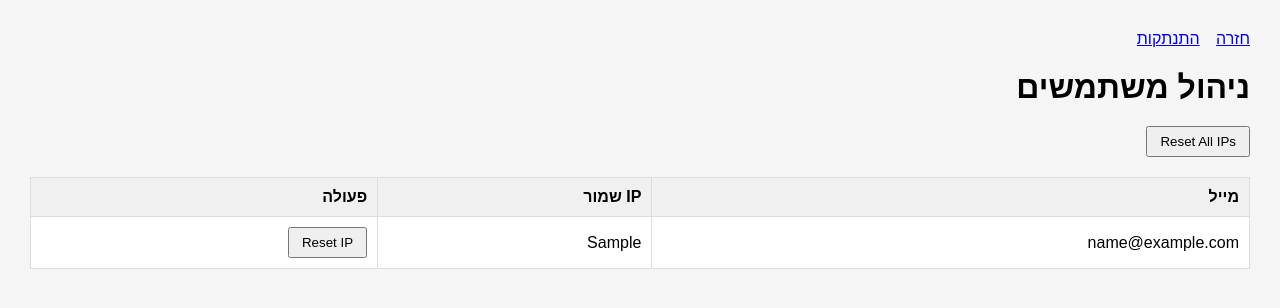
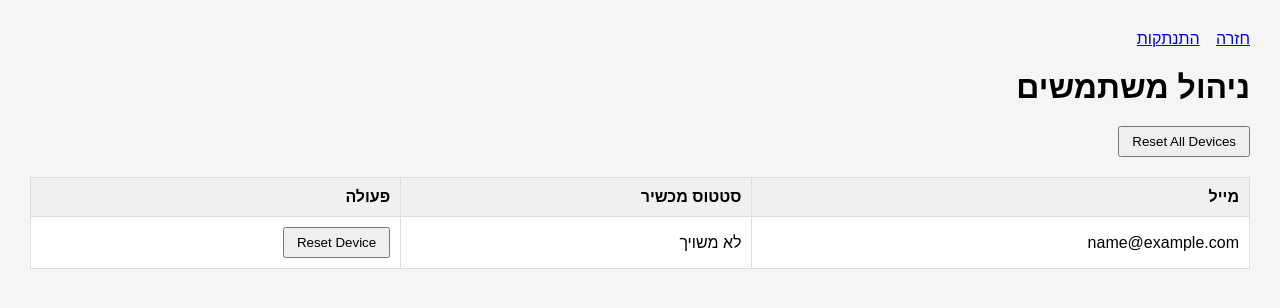
Before and after one commit to yh749770-beep/blokevideos, a Flask app: template templates/admin_users.html in a window 1280 px wide. Shown: the top 308 px of the page. Run offline with Flask 3, Linux system fonts and the light colour scheme; the template is opened without the code that fills it: most values are stand-ins (such as "Sample title", 1, 10 or a date in 2020); some libraries are stand-ins or nearby versions.

Commit message:
Update admin_users.html

```diff
--- a/templates/admin_users.html
+++ b/templates/admin_users.html
@@ -61,8 +61,8 @@
     <h1>ניהול משתמשים</h1>
 
     <div class="actions-bar">
-        <form method="post" action="{{ url_for('admin_reset_all_ips') }}">
-            <button type="submit">Reset All IPs</button>
+        <form method="post" action="{{ url_for('admin_reset_all_devices') }}">
+            <button type="submit">Reset All Devices</button>
         </form>
     </div>
 
@@ -70,7 +70,7 @@
         <thead>
             <tr>
                 <th>מייל</th>
-                <th>IP שמור</th>
+                <th>סטטוס מכשיר</th>
                 <th>פעולה</th>
             </tr>
         </thead>
@@ -78,10 +78,16 @@
             {% for row in rows %}
             <tr>
                 <td>{{ row.email }}</td>
-                <td>{{ row.locked_ip or "" }}</td>
                 <td>
-                    <form method="post" action="{{ url_for('admin_reset_ip', email=row.email) }}">
-                        <button type="submit">Reset IP</button>
+                    {% if row.has_device %}
+                        משויך לדפדפן
+                    {% else %}
+                        לא משויך
+                    {% endif %}
+                </td>
+                <td>
+                    <form method="post" action="{{ url_for('admin_reset_device', email=row.email) }}">
+                        <button type="submit">Reset Device</button>
                     </form>
                 </td>
             </tr>
```
